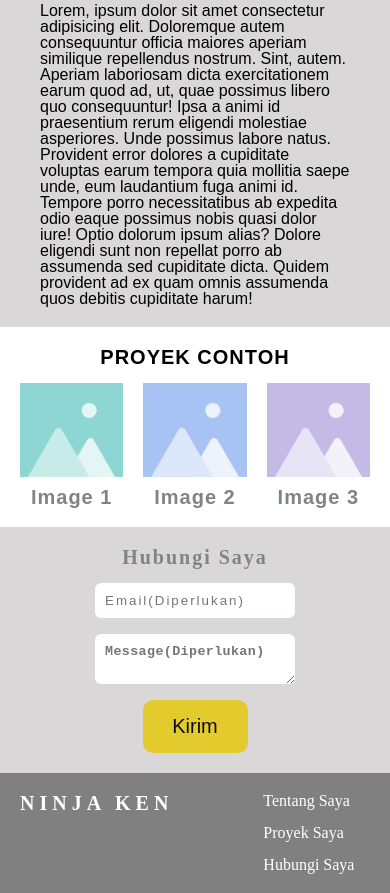
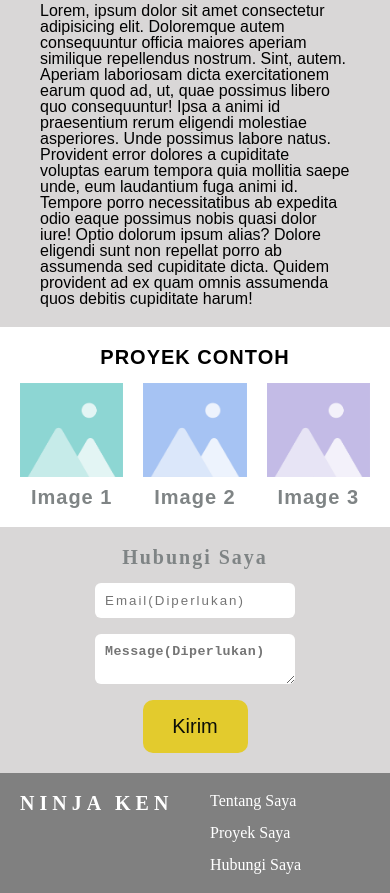
Before and after one commit to salak96/ProgateHtmlCss, a plain HTML site: page index.html in a window 390 px wide. Shown: the part 314-1207 px from the top of the page. Drawn offline with Linux system fonts and the light colour scheme.

Commit message:
tugas fix

```diff
--- a/index.html
+++ b/index.html
@@ -2,11 +2,17 @@
 <html lang="en">
 <head>
     <meta charset="UTF-8">
-    <meta http-equiv="X-UA-Compatible" content="IE=edge">
-    <meta name="viewport" content="width=device-width, initial-scale=1">
-    <meta name="viewport" content="width=device-width, initial-scale=1, maximum-scale=1, user-scalable=no">
+    <meta name="description" content="Ini adalah Frontend Developer Course">
+    <meta name="keywords" content="Frontend, HTML, CSS, JavaScript, React, Git">
+    <meta name="author" content="Guru Domba">
+    <meta name="viewport" content="width=device-width, initial-scale=1.0">
+    <meta property="og:type" content="website" />
+    <meta property="og:image" content="path-to-the-image" />
+    <meta property="og:url" content="https://progate.com/" />
+    <meta property="og:title" content="Progate | Learn to code..." />
+    <meta property="og:description" content="Progate is an online platform..." />
     <title>Portofolio</title>
-    <link rel="icon" href="https://cdn-icons-png.flaticon.com/512/1183/1183672.png">
+    <link rel="icon" href="https://d1fdloi71mui9q.cloudfront.net/SiJAoNCMRHm9ElC2qwkK_bW7nCgnYJ0UXFuGT">
     <link rel="stylesheet" href="style.css">
     <link rel="stylesheet" href="img/ninja.png">
     <link href="https://fonts.googleapis.com/css2?family=Roboto:wght@100&display=swap" rel="stylesheet">
--- a/style.css
+++ b/style.css
@@ -461,7 +461,7 @@ h3{
         justify-content: space-between;
         white-space: nowrap;
         align-items: right;
-        column-gap: 500px;
+        column-gap: 400px;
     }
 }
 @media (min-width: 1080px) {
@@ -472,7 +472,7 @@ h3{
         justify-content: space-between;
         white-space: nowrap;
         align-items: right;
-        column-gap: 1704px;
+        column-gap: 734px;
     }
 }
 /* gambar */
@@ -573,7 +573,7 @@ h3{
             display: flex;
             justify-content: space-between;
             align-items: right;
-            column-gap: 80px;
+            column-gap: 60px;
     }
 }
 @media only screen and (max-width:428px) {
@@ -593,7 +593,7 @@ h3{
             display: flex;
             justify-content: space-between;
             align-items: right;
-            column-gap: 80px;
+            column-gap: 30px;
     }
 }
 @media only screen and (max-width:320px) {
@@ -613,6 +613,17 @@ h3{
             display: flex;
             justify-content: space-between;
             align-items: right;
-            column-gap: 90px;
+            column-gap: 60px;
     }
 }
+
+@media only screen and (max-width:706px) {
+    footer {
+            margin: 0 auto;
+            padding: 0 auto;
+            display: flex;
+            justify-content: space-between;
+            align-items: right;
+            column-gap: 30px;
+    }
+}
```
